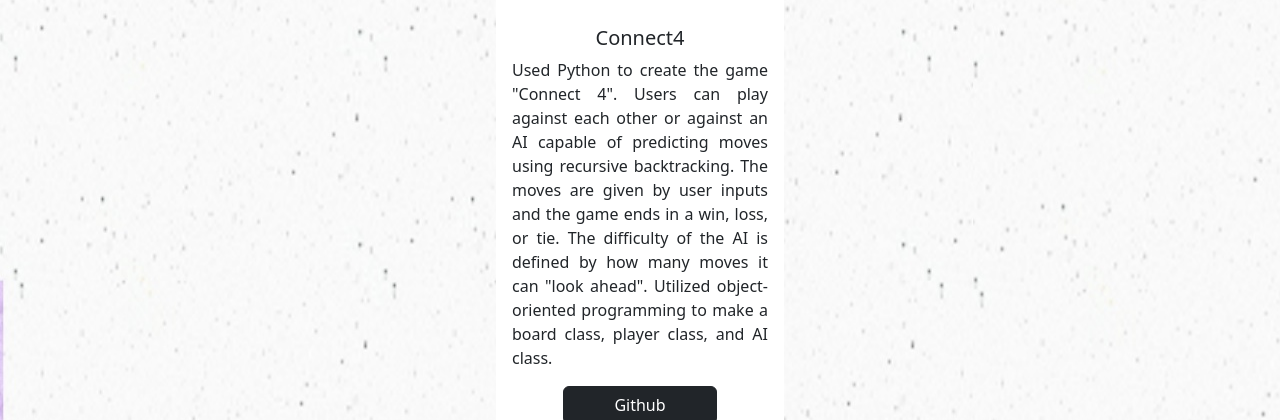
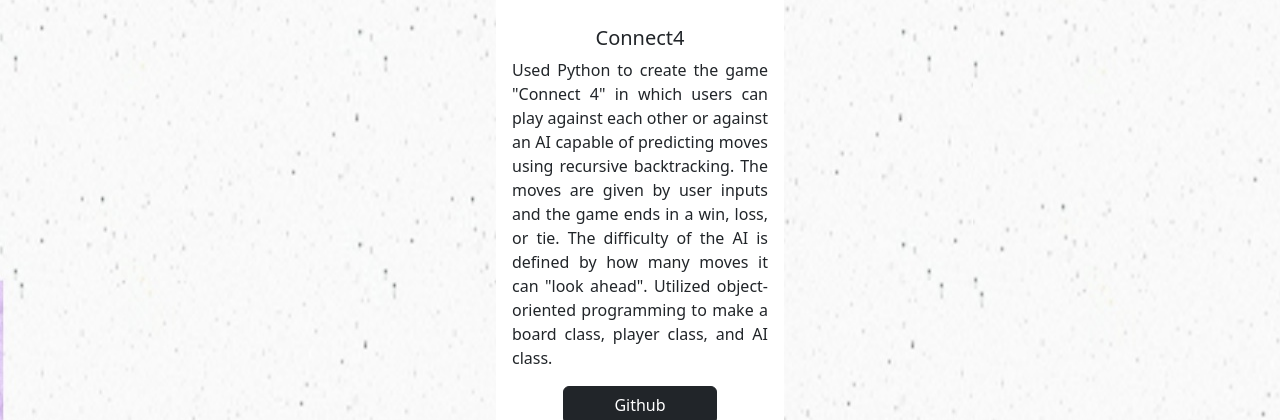
Before and after one commit to victorverma3/Portfolio, a React (Vite) app: page /projects in a window 1280 px wide. Shown: the part 1174-1594 px from the top of the page. Built offline with nearby package versions, Linux system fonts and the light colour scheme.

Commit message:
updated 8puzzle pic

```diff
--- a/src/pages/projects/Projects.tsx
+++ b/src/pages/projects/Projects.tsx
@@ -46,7 +46,7 @@ const Projects = () => {
       title: "Connect4",
       image: connect4,
       description:
-        'Used Python to create the game "Connect 4". Users can play against each other or against an AI capable of predicting moves using recursive backtracking. The moves are given by user inputs and the game ends in a win, loss, or tie. The difficulty of the AI is defined by how many moves it can "look ahead". Utilized object-oriented programming to make a board class, player class, and AI class.',
+        'Used Python to create the game "Connect 4" in which users can play against each other or against an AI capable of predicting moves using recursive backtracking. The moves are given by user inputs and the game ends in a win, loss, or tie. The difficulty of the AI is defined by how many moves it can "look ahead". Utilized object-oriented programming to make a board class, player class, and AI class.',
       link: "Github",
       url: "https://github.com/victorverma3/Connect4",
     },
```
Also changed, not shown: src/images/8puzzle.png.
